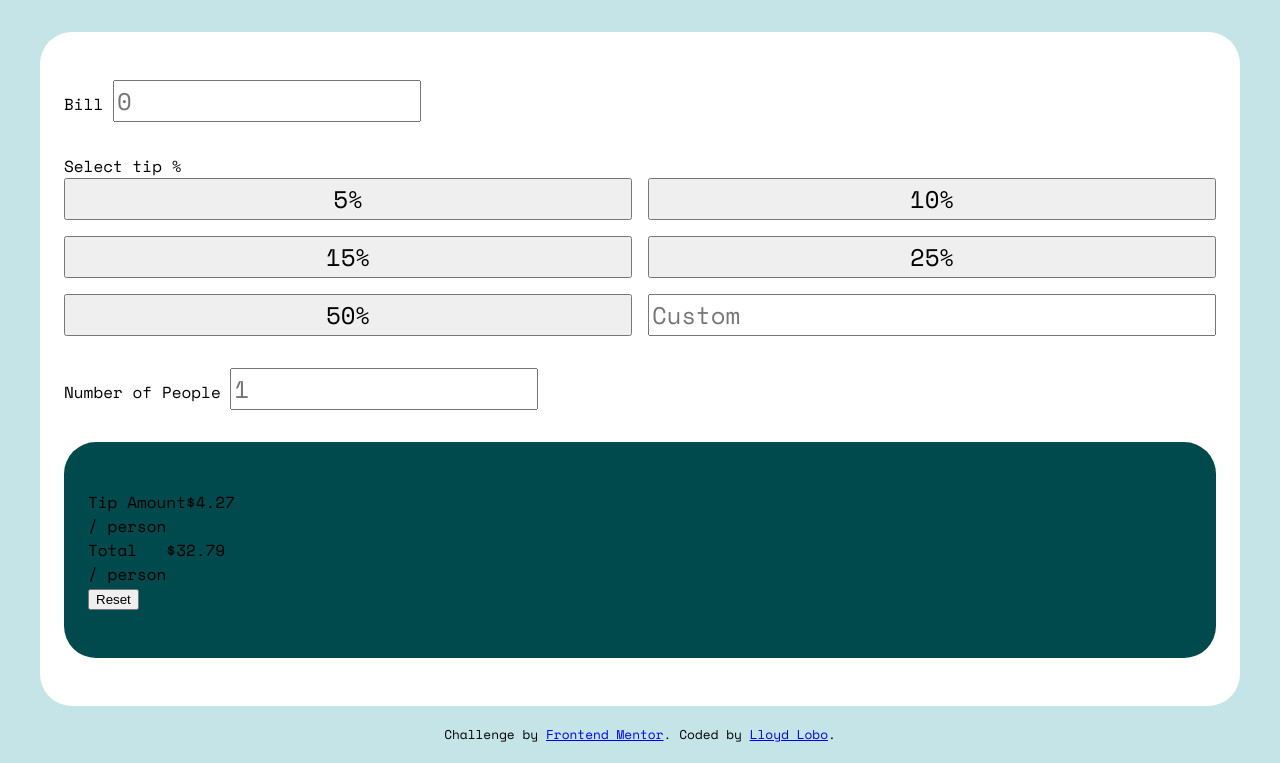
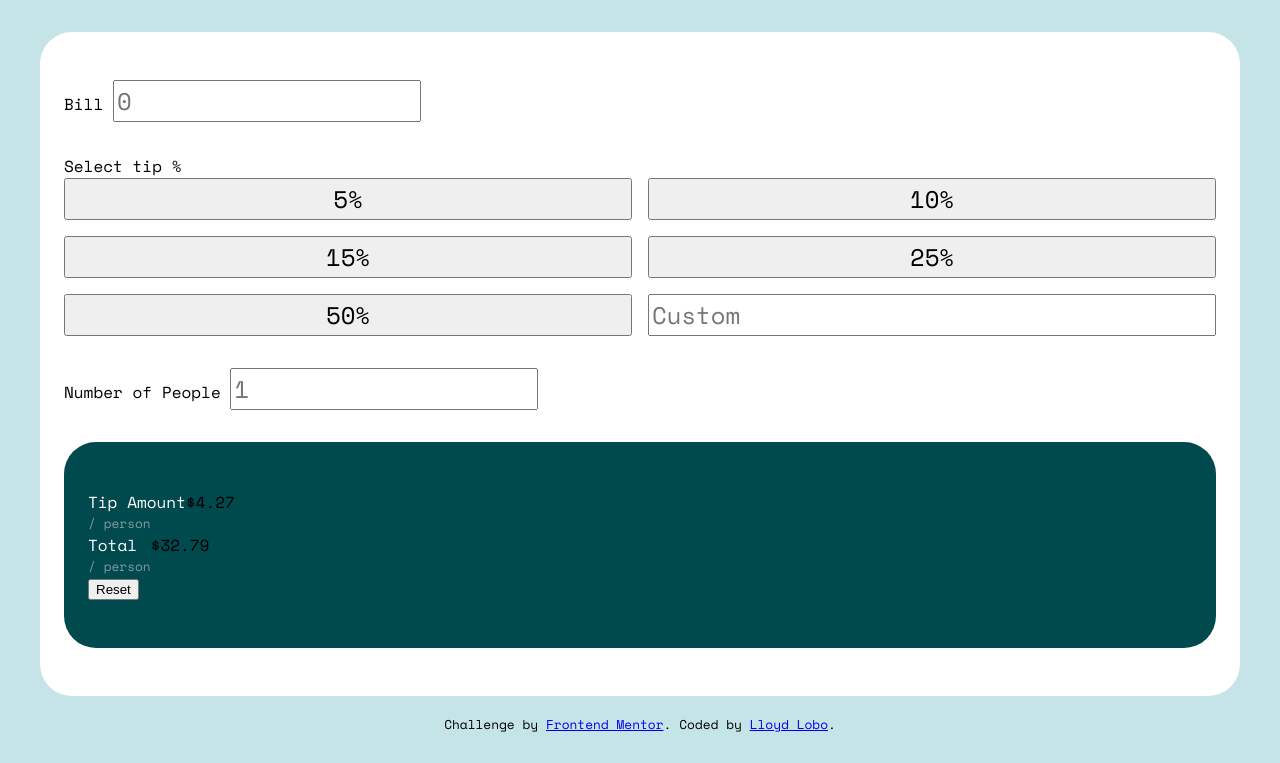
Before and after one commit to lloydlobo/fem-tip-calculator-app, a plain HTML site: page index.html in a window 1280 px wide. Shown: the part 124-887 px from the top of the page. Drawn offline with nearby package versions, Linux system fonts and the light colour scheme.

Commit message:
Style fonts of card 2-tip

```diff
--- a/src/css/style.css
+++ b/src/css/style.css
@@ -180,6 +180,16 @@ input {
   padding: var(--padding-400) calc(var(--padding-400) / 2);
 }
 
+.card-tip__amount__label__heading,
+.card-tip__total__label__heading {
+  color: var(--clr-white-900);
+}
+.card-tip__amount__label__subtitle,
+.card-tip__total__label__subtitle {
+  color: var(--clr-neutral-700);
+  font-size: var(--fs-300);
+}
+
 /* * */
 /* * footer */
 /* * */
```
